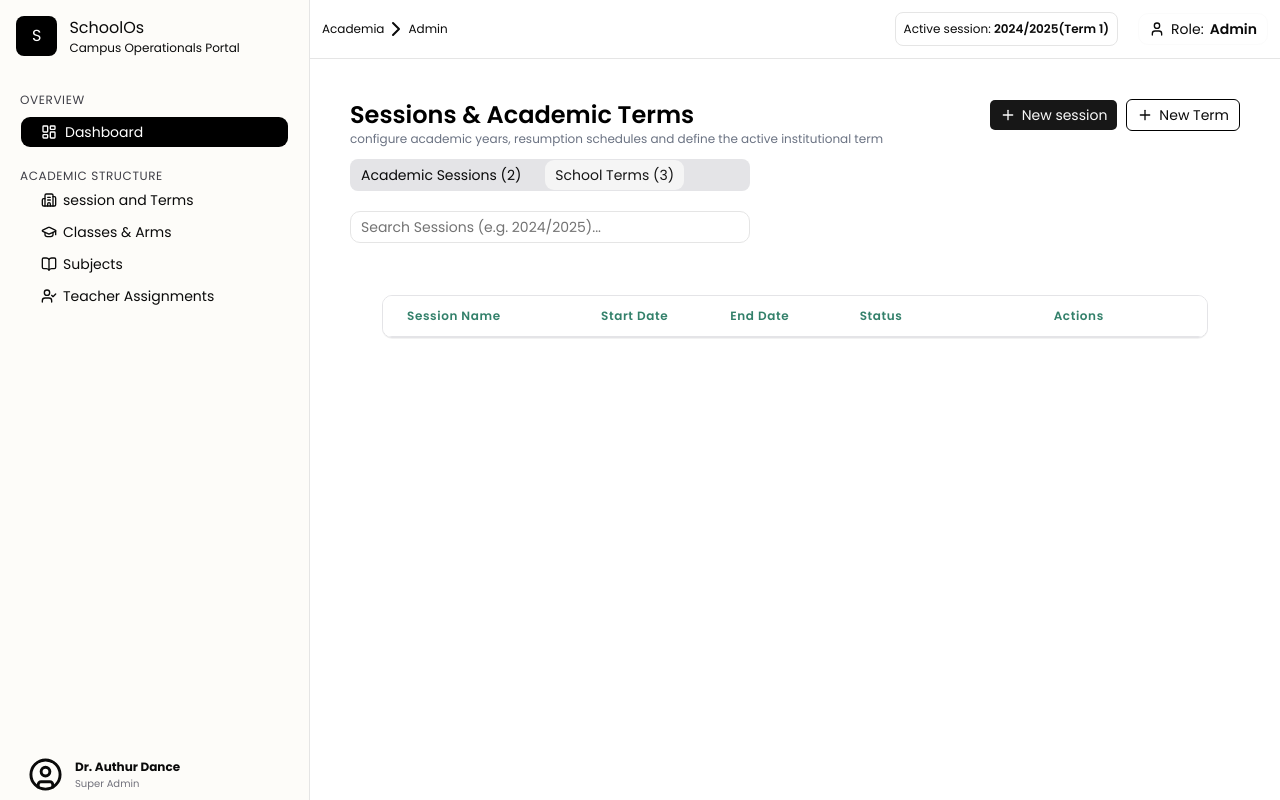
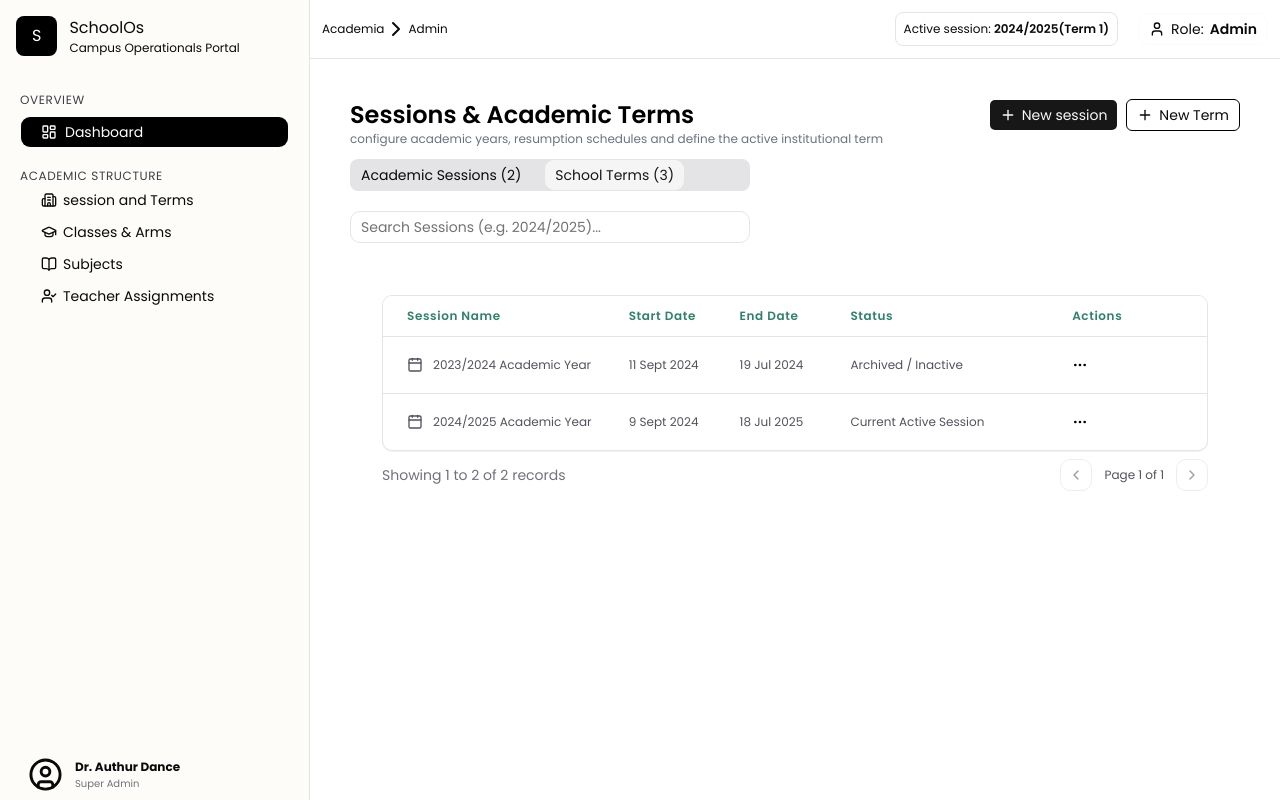
Before and after one commit to Maxwellsmall/schoolos, a Next.js app in the folder frontend/: page /liveportal/session in a window 1280 px wide. Built offline with nearby package versions, Linux system fonts and the light colour scheme.

Commit message:
feat: update session page to display academic years with improved layout and pagination controls

```diff
--- a/frontend/app/liveportal/session/page.tsx
+++ b/frontend/app/liveportal/session/page.tsx
@@ -1,23 +1,26 @@
 "use client"
 import { Button } from "@/components/ui/button"
-import { Plus } from "lucide-react"
+import { BookOpen, Calendar, Ellipsis, ChevronRight, ChevronLeft, GraduationCap, Plus, Trash, UserCheck } from "lucide-react"
 import { Input } from "@/components/ui/input"
-
 export default function session(){
 
 
   const data = [
         {
-            subject: "Mathematics",
-            classArm: "JSS 2 Gold",
+            year: "2023/2024 Academic Year",
+            startDate: "11 Sept 2024",
+            endDate: "19 Jul 2024",
             AssignedSub: "Mrs. Folashade Adeyemi",
-            Actions: "Unassign"
+            status: "Archived / Inactive",
+            Actions: <Ellipsis className="w-4 h-4"/>
         },
          {
-            subject: "Mathematics",
-            classArm: "JSS 2 Diamond",
+            year: "2024/2025 Academic Year",
+            startDate: "9 Sept 2024",
+            endDate: "	18 Jul 2025",
             AssignedSub: "Mrs. Folashade Adeyemi",
-            Actions: "Unassign"
+            status: "Current Active Session",
+            Actions: <Ellipsis className="w-4 h-4"/>
         },
 
 
@@ -49,14 +52,56 @@ export default function session(){
 
         <div className="p-8 max-w-7xl mx-auto">
           <div className="w-full bg-white rounded-lg border border-zinc-200 shadow-2xs overflow-hidden">
-             <div className="grid grid-cols-12 bg-white px-6 py-3 border-b border-zinc-200 text-xs font-semibold text-emerald-800/80 tracking-wider">
-            <div className="col-span-3">Session Name</div>
+             <div className="grid grid-cols-14 bg-white px-6 py-3 border-b border-zinc-200 text-xs font-semibold text-emerald-800/80 tracking-wider">
+            <div className="col-span-4">Session Name</div>
             <div className="col-span-2">Start Date</div>
             <div className="col-span-2">End Date</div>
-            <div className="col-span-3">Status</div>
+            <div className="col-span-4">Status</div>
             <div className="col-span-2">Actions</div>
         </div>
+
+         <div className="divide-y divide-zinc-200">
+            {data.map((item, index) => (
+                <div key={index} className="grid grid-cols-14 items-center px-6 py-5 hover:bg-zinc-50/80 transition-colors">
+
+                    <div className="col-span-4 flex items-center gap-2.5">
+                        <Calendar className="w-4 h-4 text-zinc-600"/>
+                        <span className="text-xs text-zinc-600">{item.year}</span>
+                    </div>
+
+
+                     <div className="col-span-2 flex items-center gap-2.5">
+                        <span className="text-xs text-zinc-600">{item.startDate}</span>
+                    </div>
+
+                    <div className="col-span-2 flex items-center gap-2.5">
+                        <span className="text-xs text-zinc-600">{item.endDate}</span>
+                    </div>
+                      <div className="col-span-4 flex items-center gap-2.5">
+                        <span className="text-xs text-zinc-600">{item.status}</span>
+                    </div>
+
+                    <div className="col-span-2  flex items-center gap-2.5">
+                        <span className="text-black text-xs">{item.Actions}</span>
+                    </div>
+                </div>
+
+
+            ))}
+        </div>
           </div>
+         <div className="flex items-center justify-between mt-2 text-sm">
+        <p className="text-zinc-500">Showing 1 to {data.length} of {data.length} records</p>
+        <div className="flex items-center gap-3">
+          <Button variant="outline" size="icon" className="h-8 w-8 border-zinc-300 disabled:opacity-40" disabled>
+            <ChevronLeft className="h-4 w-4" />
+          </Button>
+          <span className="text-zinc-600 font-medium text-xs">Page 1 of 1</span>
+          <Button variant="outline" size="icon" className="h-8 w-8 border-zinc-300 disabled:opacity-40" disabled>
+            <ChevronRight className="h-4 w-4" />
+          </Button>
+        </div>
+      </div>
         </div>
         </div>
     )
```
